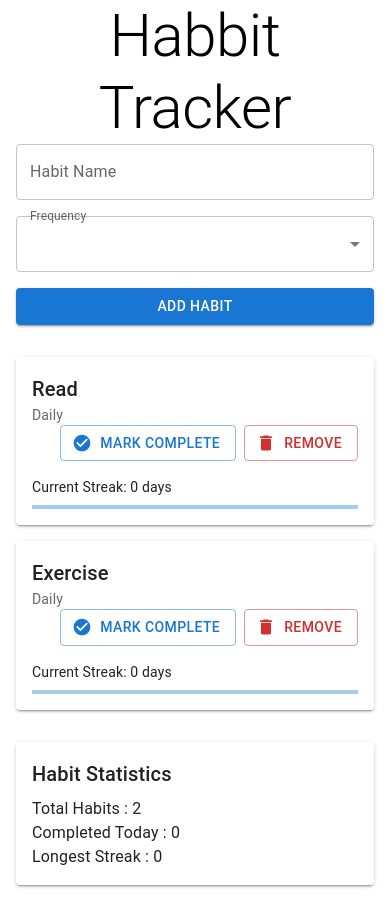
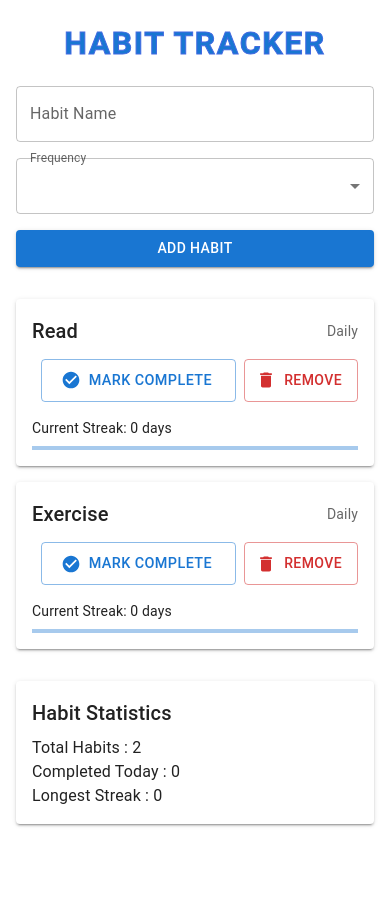
Before and after one commit to adithya-b-r/Habbit-Tracker, a React (Vite) app: page / in a window 390 px wide. After the commit the page ends 856 px from the top, so only its background shows below. Built offline with nearby package versions, Linux system fonts and the light colour scheme.

Commit message:
Added README.md

```diff
--- a/src/App.tsx
+++ b/src/App.tsx
@@ -11,9 +11,26 @@ function App() {
   return (
     <Provider store={store}>
       <Container maxWidth="md">
-        <Typography component="h1" variant="h2" align="center">
-          Habbit Tracker
-        </Typography>
+        <Typography
+        component="h1"
+        variant="h2"
+        align="center"
+        color='primary'
+        sx={{
+          WebkitTextStroke: "1px royalblue",
+          fontWeight: "bold",
+          textTransform: "uppercase",
+          letterSpacing: "0.1rem",
+          marginY: "1.5rem",
+          fontSize: {
+            xs: "2rem", // Small screens
+            sm: "2.5rem", // Medium screens
+            md: "3rem",   // Larger screens
+          },
+        }}
+      >
+        Habit Tracker
+      </Typography>
         <AddHabitForm/>
         <HabitList/>
         <HabitStats/>
--- a/src/components/HabitList.tsx
+++ b/src/components/HabitList.tsx
@@ -35,20 +35,33 @@ const HabitList: React.FC = () => {
         return (
           <Paper key={habit.id} elevation={2} sx={{ p: 2 }}>
             <Grid container alignItems="center">
-              <Grid xs={12} md={6}>
+              <Grid sx={(theme) => ({
+                [theme.breakpoints.down('sm')]: {
+                  display: 'flex',
+                  alignItems: 'center',
+                  justifyContent: 'space-between',
+                  width: '100%',
+                },
+              })} xs={12} md={6}>
                 <Typography variant="h6">{habit.name}</Typography>
                 <Typography variant="body2" color="textSecondary" sx={{ textTransform: "capitalize" }}>{habit.frequency}</Typography>
               </Grid>
               <Grid xs={12} md={6}>
-                <Box sx={{ display: "flex", justifyContent: "flex-end", gap: 1 }}>
-                  <Button variant="outlined"
-                    color={
-                      habit.completedDates.includes(today) ? "success" : "primary"
-                    }
+                <Box marginTop="12px" sx={{ display: "flex", justifyContent: "flex-end", gap: 1 }}>
+                  <Button
+                    variant="outlined"
+                    color={habit.completedDates.includes(today) ? "success" : "primary"}
                     startIcon={<CheckCircleIcon />}
                     onClick={() => {
-                      dispatch(toggleHabit({ id: habit.id, date: today }))
+                      dispatch(toggleHabit({ id: habit.id, date: today }));
                     }}
+                    sx={(theme) => ({
+                      [theme.breakpoints.down('sm')]: {
+                        fontSize: '.9rem', // Example: Smaller text for small screens
+                        padding: '8px 4px', // Adjust padding
+                        width: '60%'
+                      },
+                    })}
                   >
                     {habit.completedDates.includes(today) ? "Completed" : "Mark complete"}
                   </Button>
@@ -72,7 +85,7 @@ const HabitList: React.FC = () => {
               <LinearProgress
                 variant='determinate'
                 value={(getStreak(habit) / 30) * 100}
-                sx={{mt: 1}}
+                sx={{ mt: 1 }}
               >
 
               </LinearProgress>
--- a/src/components/HabitStats.tsx
+++ b/src/components/HabitStats.tsx
@@ -1,7 +1,7 @@
 import React, { useEffect } from 'react';
 import { useDispatch, useSelector } from 'react-redux';
 import { AppDispatch, RootState } from '../store/store';
-import { fetchHabits } from '../store/habbit-slice';
+import { fetchHabits, Habit } from '../store/habbit-slice';
 import { LinearProgress, Paper, Typography } from '@mui/material';
 
 const HabitStats: React.FC = () => {
```
Also changed, not shown: 1 other file (tests, documents, lock files or other folders).
